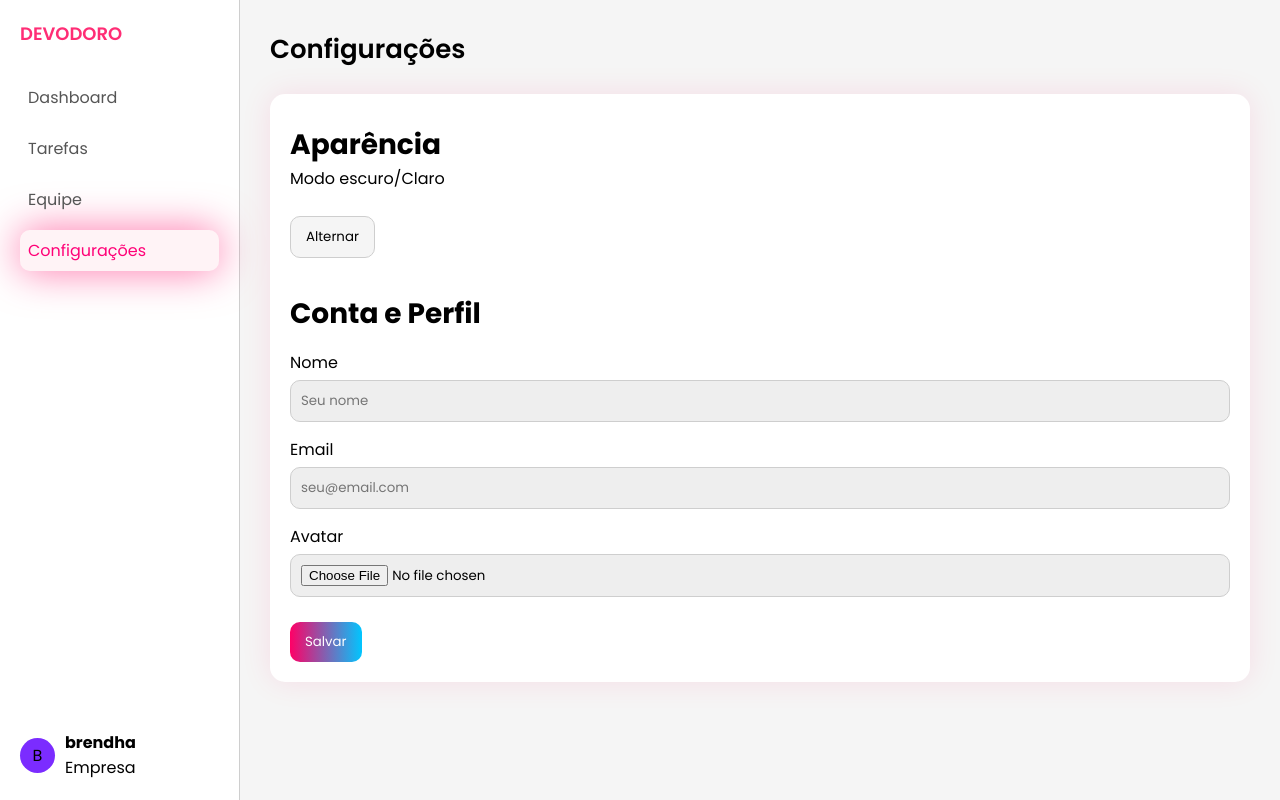
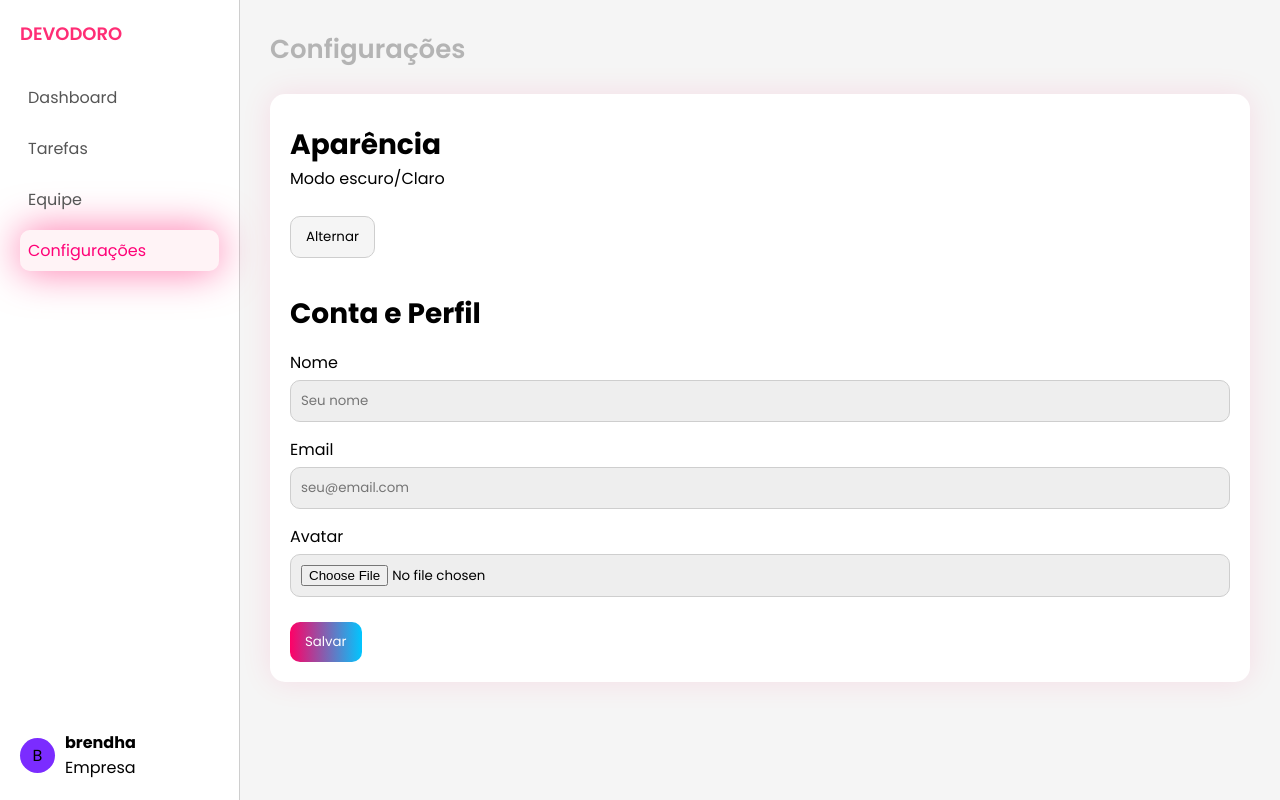
Before and after one commit to BrendhaMaria/DevodoroV2, a PHP site: page /html/dashboard/configuracoes.html in a window 1280 px wide. Run offline with PHP 8.4, Linux system fonts and the light colour scheme.

Commit message:
css alterado v3

```diff
--- a/css/dashboard.css
+++ b/css/dashboard.css
@@ -32,6 +32,7 @@ body {
   color: #ff2d75;
   margin-bottom: 30px;
 }
+
 
 .nav a {
   display: flex;
@@ -170,7 +171,7 @@ body {
   background: var(--input);
   color: var(--text);
 }
-#status{
+select#estado,select#prioridade{
   background: linear-gradient(90deg, #ff0066, #00c6ff);
   color: white;
   padding: 7px;
@@ -221,6 +222,7 @@ option{
   --input: #eeeeee;
   --side-bg: #ffeef131;
   --sidebtn-bg: rgba(252, 196, 214, 0.212);
+  --conf: #b4b4b4;
 
 }
 .dark {
@@ -233,6 +235,7 @@ option{
   --input: #0f0f0f;
   --side-bg: #4747473a;
   --sidebtn-bg: rgba(133, 8, 50, 0.212);
+  --conf: #303030;
 }
 #escuro{
   padding: 3px;
@@ -257,3 +260,6 @@ option{
   background: var(--input);
   color: var(--text);
 }
+#conf{
+  color: var(--conf);
+}
--- a/html/dashboard/configuracoes.html
+++ b/html/dashboard/configuracoes.html
@@ -29,7 +29,7 @@
 </div>
 <div class="main" id="app">
     <div class="header">
-      <div class="title">Configurações</div>
+      <div class="title" id="conf">Configurações</div>
     </div>
 
     <div class="card">
--- a/html/dashboard/tarefas.html
+++ b/html/dashboard/tarefas.html
@@ -41,13 +41,13 @@
 
     <input id="taskInput" placeholder="Nome da tarefa" type="text">
 
-    <select id="prioridade">
+    <select  id="prioridade">
       <option value="BAIXA">Baixa</option>
       <option value="MEDIA">Média</option>
       <option value="ALTA">Alta</option>
     </select>
 
-    <select id="status">
+    <select id="estado">
       <option value="PENDENTE">Pendente</option>
       <option value="EM_ANDAMENTO">Em andamento</option>
       <option value="CONCLUIDA">Concluída</option>
--- a/index.html
+++ b/index.html
@@ -3,6 +3,8 @@
 <head>
     <meta charset="UTF-8">
     <meta name="viewport" content="width=device-width, initial-scale=1.0">
+
+<link href="https://fonts.googleapis.com/css2?family=Poppins:wght@300;400;500;600;700&display=swap" rel="stylesheet">
 <link rel="stylesheet" href="css/index.css">
 
 <title>Devodoro</title>
```
